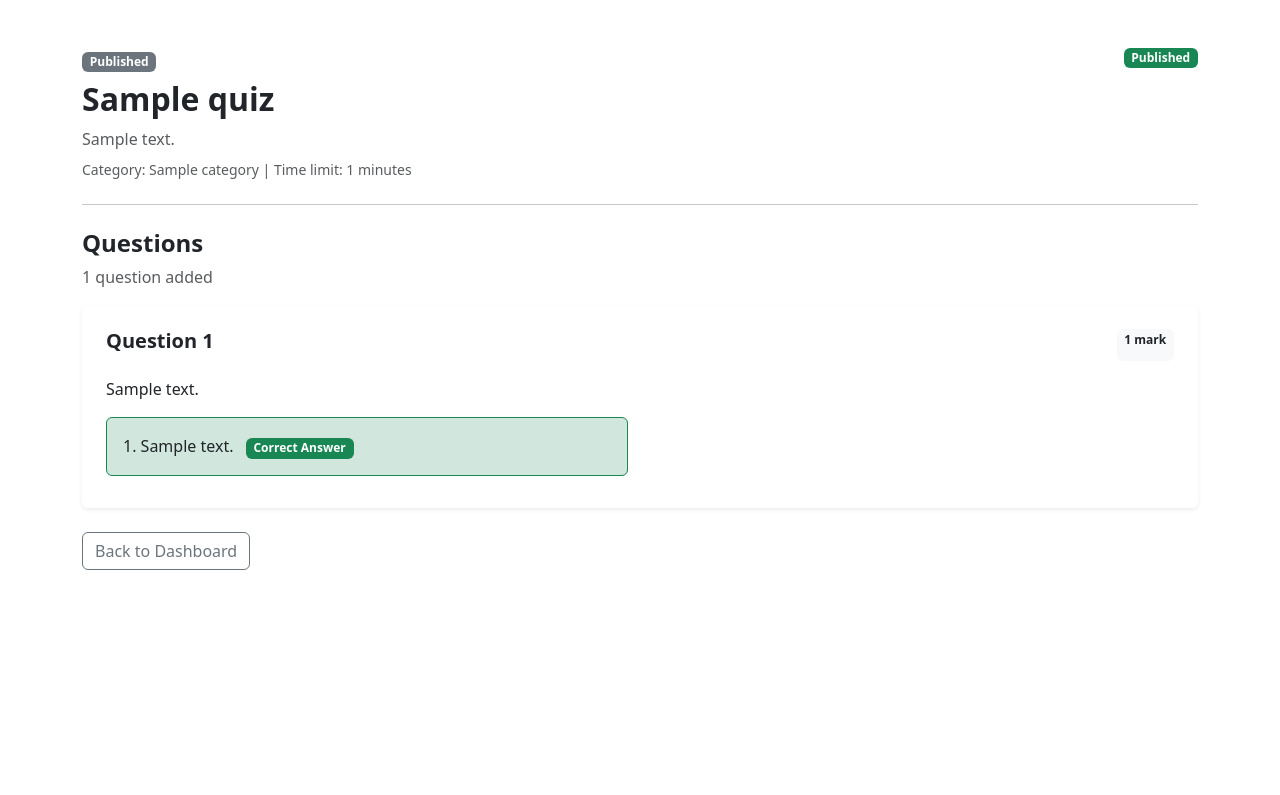
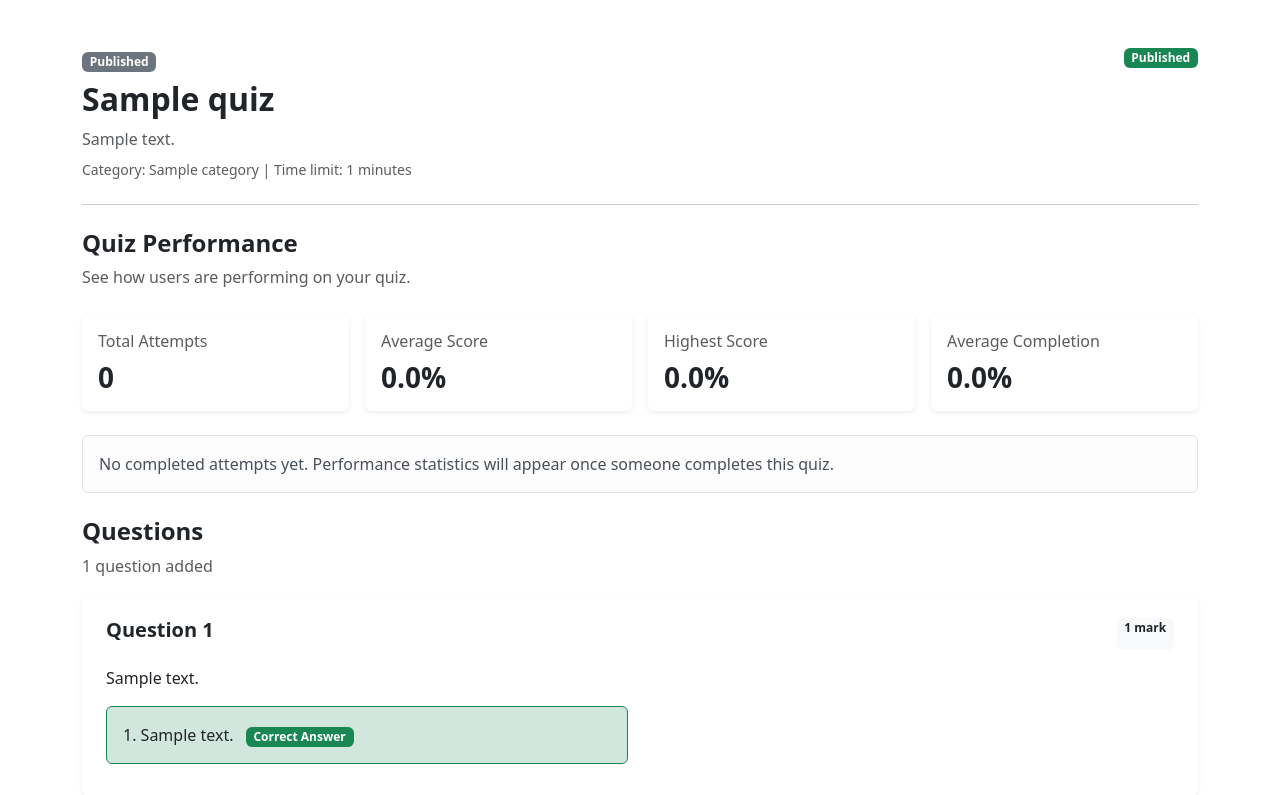
Before and after one commit to IronMonger13/QuizForge, a Django app: page /quiz/1/ in a window 1280 px wide. Shown: the part 56-851 px from the top of the page. Before the commit the page ends 626 px from the top, so only its background shows below. Run offline with Django 5.2, Linux system fonts and the light colour scheme; a user stored in the database is signed in; tables that the repository leaves empty hold one stand-in row (values such as "Sample post").

Commit message:
Add creator analytics to quiz management

```diff
--- a/quizzes/templates/quizzes/quiz_detail.html
+++ b/quizzes/templates/quizzes/quiz_detail.html
@@ -50,6 +50,57 @@
             </div>
         </div>
         <hr class="my-4">
+        <!-- Quiz Performance Analytics -->
+        {% if quiz.status == "published" %}
+            <div class="mb-4">
+                <h4 class="fw-bold">Quiz Performance</h4>
+                <p class="text-muted">See how users are performing on your quiz.</p>
+            </div>
+            <div class="row g-3 mb-4">
+                <!-- Total Attempts -->
+                <div class="col-md-6 col-lg-3">
+                    <div class="card border-0 shadow-sm h-100">
+                        <div class="card-body">
+                            <p class="text-muted mb-2">Total Attempts</p>
+                            <h3 class="fw-bold mb-0">{{ quiz_stats.total_attempts }}</h3>
+                        </div>
+                    </div>
+                </div>
+                <!-- Average Score -->
+                <div class="col-md-6 col-lg-3">
+                    <div class="card border-0 shadow-sm h-100">
+                        <div class="card-body">
+                            <p class="text-muted mb-2">Average Score</p>
+                            <h3 class="fw-bold mb-0">{{ quiz_stats.average_score|default:0|floatformat:1 }}%</h3>
+                        </div>
+                    </div>
+                </div>
+                <!-- Highest Score -->
+                <div class="col-md-6 col-lg-3">
+                    <div class="card border-0 shadow-sm h-100">
+                        <div class="card-body">
+                            <p class="text-muted mb-2">Highest Score</p>
+                            <h3 class="fw-bold mb-0">{{ quiz_stats.highest_score|default:0|floatformat:1 }}%</h3>
+                        </div>
+                    </div>
+                </div>
+                <!-- Average Completion -->
+                <div class="col-md-6 col-lg-3">
+                    <div class="card border-0 shadow-sm h-100">
+                        <div class="card-body">
+                            <p class="text-muted mb-2">Average Completion</p>
+                            <h3 class="fw-bold mb-0">{{ quiz_stats.average_completion|default:0|floatformat:1 }}%</h3>
+                        </div>
+                    </div>
+                </div>
+            </div>
+            {% if quiz_stats.total_attempts == 0 %}
+                <div class="alert alert-light border mb-4">
+                    No completed attempts yet. Performance statistics will appear
+                    once someone completes this quiz.
+                </div>
+            {% endif %}
+        {% endif %}
         <!-- Questions -->
         <div class="mb-3">
             <h4 class="fw-bold">Questions</h4>
--- a/quizzes/views.py
+++ b/quizzes/views.py
@@ -335,10 +335,60 @@ def delete_question(request, question_id):
 
 @login_required
 def quiz_detail(request, quiz_id):
-    quiz = get_object_or_404(Quiz, id=quiz_id, owner=request.user)
+    quiz = get_object_or_404(
+        Quiz,
+        id=quiz_id,
+        owner=request.user,
+    )
+
     questions = quiz.questions.prefetch_related("choices")
+    question_count = quiz.questions.count()
+
+    # Completed attempts for this quiz.
+    completed_attempts = quiz.attempts.filter(
+        status=QuizAttempt.Status.COMPLETED,
+        total_marks__gt=0,
+    ).annotate(
+        answered_count=Count(
+            "answers",
+            filter=Q(answers__selected_choice__isnull=False),
+            distinct=True,
+        )
+    )
+
+    # Calculate performance metrics.
+    score_percentage = ExpressionWrapper(
+        F("score") * 100.0 / F("total_marks"),
+        output_field=FloatField(),
+    )
+
+    quiz_stats = completed_attempts.aggregate(
+        total_attempts=Count("id"),
+        average_score=Avg(score_percentage),
+        highest_score=Max(score_percentage),
+    )
+
+    # Average percentage of questions answered per attempt.
+    if question_count > 0:
+        completion_percentage = ExpressionWrapper(
+            F("answered_count") * 100.0 / question_count,
+            output_field=FloatField(),
+        )
+
+        quiz_stats["average_completion"] = completed_attempts.aggregate(
+            average_completion=Avg(completion_percentage)
+        )["average_completion"]
+    else:
+        quiz_stats["average_completion"] = None
+
     return render(
-        request, "quizzes/quiz_detail.html", {"quiz": quiz, "questions": questions}
+        request,
+        "quizzes/quiz_detail.html",
+        {
+            "quiz": quiz,
+            "questions": questions,
+            "quiz_stats": quiz_stats,
+        },
     )
 
 
```
